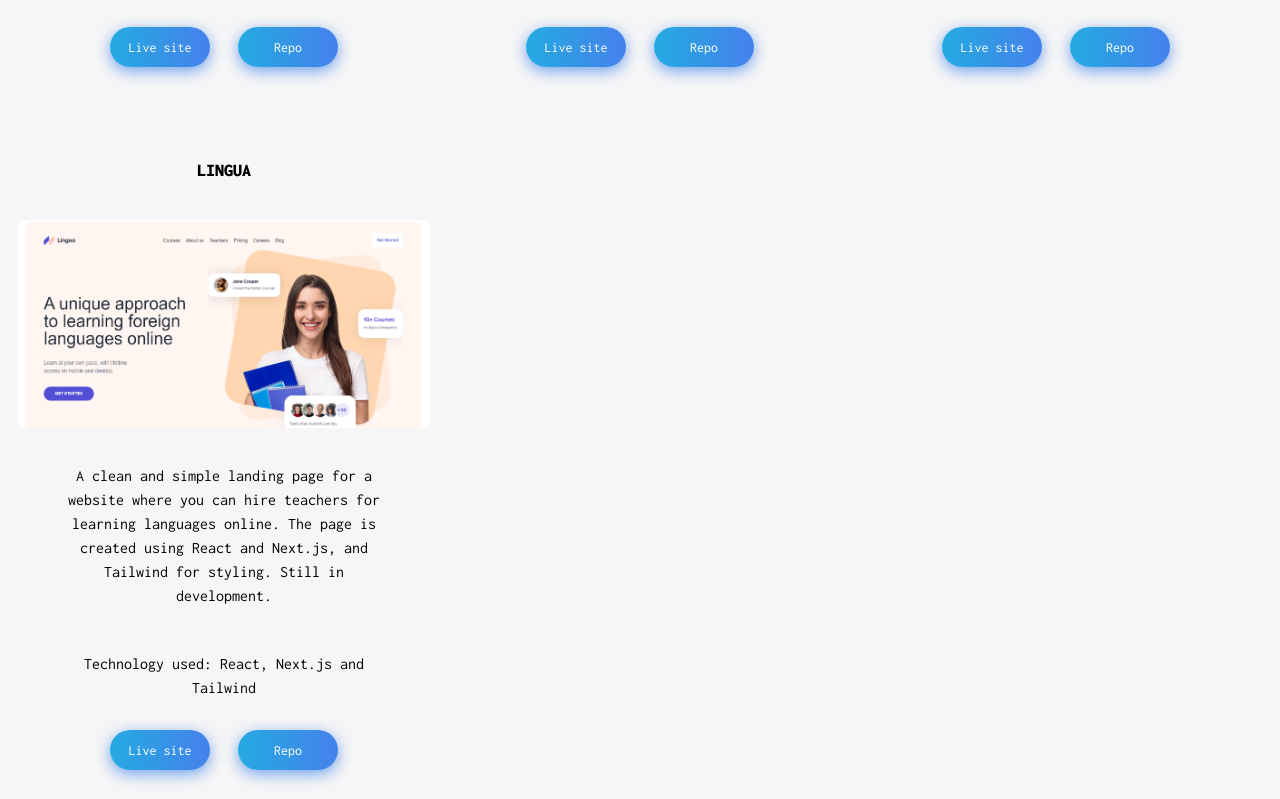
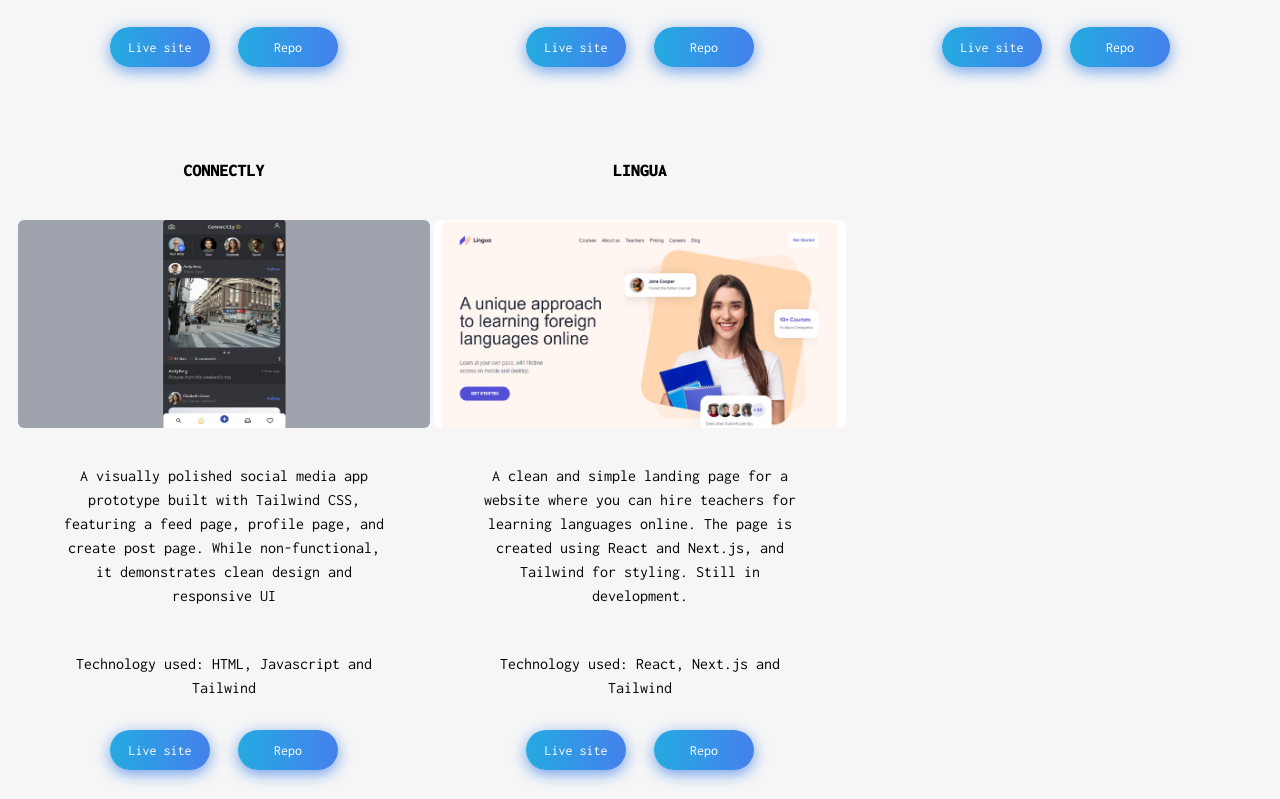
Before and after one commit to TomChrister/portfolio, a website: page index.html in a window 1280 px wide. Shown: the part 2771-3570 px from the top of the page. Drawn offline with Linux system fonts and the light colour scheme.

Commit message:
feat: added project

```diff
--- a/index.html
+++ b/index.html
@@ -213,6 +213,26 @@
             </div>
         </div>
         <div class="card-container px-5 py-8 gap-5">
+            <span class="project-title">Connectly</span>
+            <img src="assets/images/connectly.png" alt="Connectly"
+                 class="h-40 w-[442px] rounded-md lg:object-fill lg:h-52">
+            <div class="card-text gap-5">
+                <p>A visually polished social media app prototype built with Tailwind CSS, featuring a feed page, profile page, and create post page. While non-functional, it demonstrates clean design and responsive UI
+                    <br>
+                    <br>
+                </p>
+                <p>Technology used: HTML, Javascript and Tailwind</p>
+                <div class="buttons">
+                    <a href="https://connectly-app.vercel.app/" target="_blank">
+                        <button class="btn-hover">Live site</button>
+                    </a>
+                    <a href="https://github.com/TomChrister/tailwind-app" target="_blank">
+                        <button class="btn-hover">Repo</button>
+                    </a>
+                </div>
+            </div>
+        </div>
+        <div class="card-container px-5 py-8 gap-5">
             <span class="project-title">Lingua</span>
             <img src="assets/images/learning-online.png" alt="lingua"
                  class="h-40 w-[442px] rounded-md lg:object-fill lg:h-52">
```
Also changed, not shown: assets/images/connectly.png (added).
